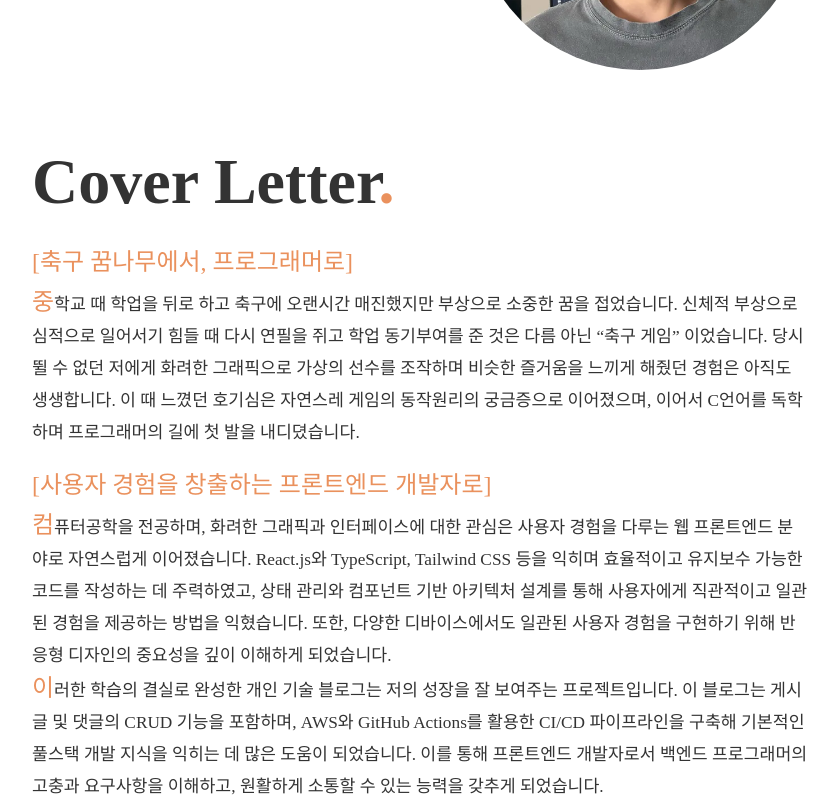
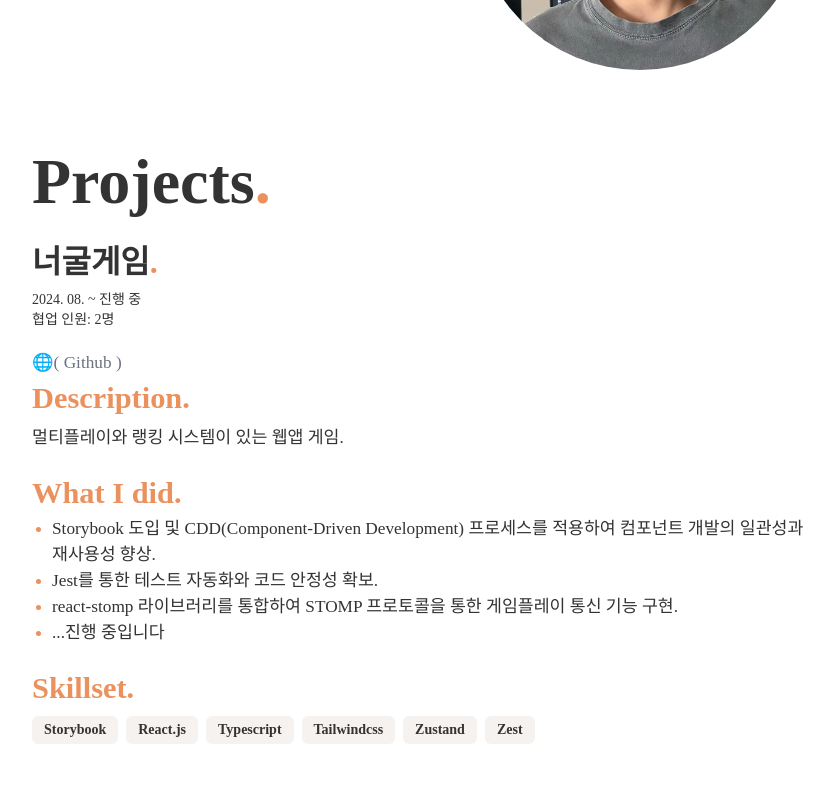
Before and after one commit to jeheecheon/resume, a React (Vite) app: page / in a window 1280 px wide. Shown: the part 860-1658 px from the top of the page, without its empty margins (220-1058 px from the left). Built offline with nearby package versions, Linux system fonts and the light colour scheme; a web font is replaced by a local one.

Commit message:
refactor: 자소서 섹션 프로젝트 섹션 아래로 이동
CoverLetter 컴포넌트 Proejcts 섹션 아래로 보일 수 있도록 수정

```diff
--- a/src/app/_components/resume/Resume.tsx
+++ b/src/app/_components/resume/Resume.tsx
@@ -32,8 +32,6 @@ function Resume() {
                 <Contact.Channel />
             </Contact>
 
-            <CoverLetter />
-
             <Projects>
                 <Projects.Neogul />
                 <Projects.Separator />
@@ -43,6 +41,8 @@ function Resume() {
                 <Projects.Separator />
                 <Projects.Etc />
             </Projects>
+
+            <CoverLetter />
 
             <AwardsAndScores>
                 <AwardsAndScores.CapstoneDesign />
```
